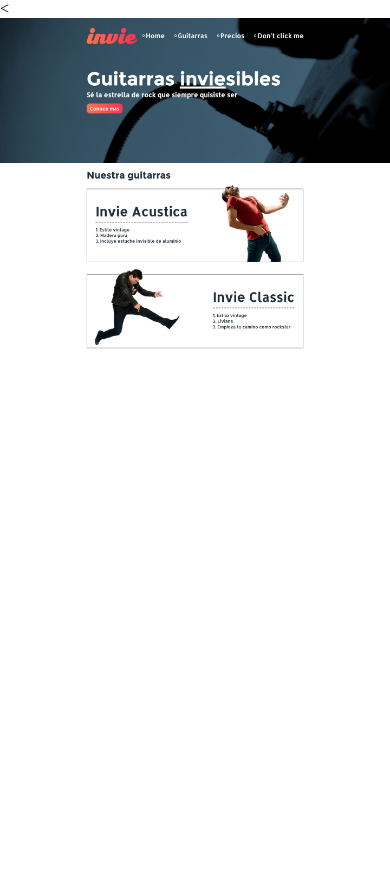
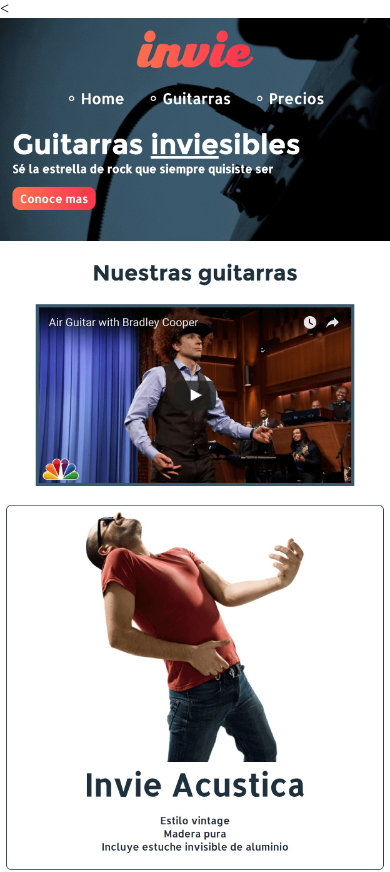
Before and after one commit to ErosPanuccio/invie-github, a plain HTML site: page index.html in a window 390 px wide. Shown: the top 872 px of the page. Before the commit the page ends 844 px from the top, so only its background shows below. Drawn offline with Linux system fonts and the light colour scheme.

Commit message:
Invie responsive

```diff
--- a/index.html
+++ b/index.html
@@ -10,9 +10,18 @@
         max-width: 100%;
         vertical-align: top;
       }
+      img#responsive{
+        display: none;
+      }
+      @media screen and (max-width: 768px) {
+        img#responsive{
+          display: block;
+        }
+      }
     </style>
   </head>
   <body>
+    <img src="invie-responsive.jpg" alt="" id="responsive">
     <img src="header.jpg" alt="">
     <img src="hero.jpg" alt="">
     <img src="acustica.jpg" alt="">
```
Also changed, not shown: invie-responsive.jpg (added).
